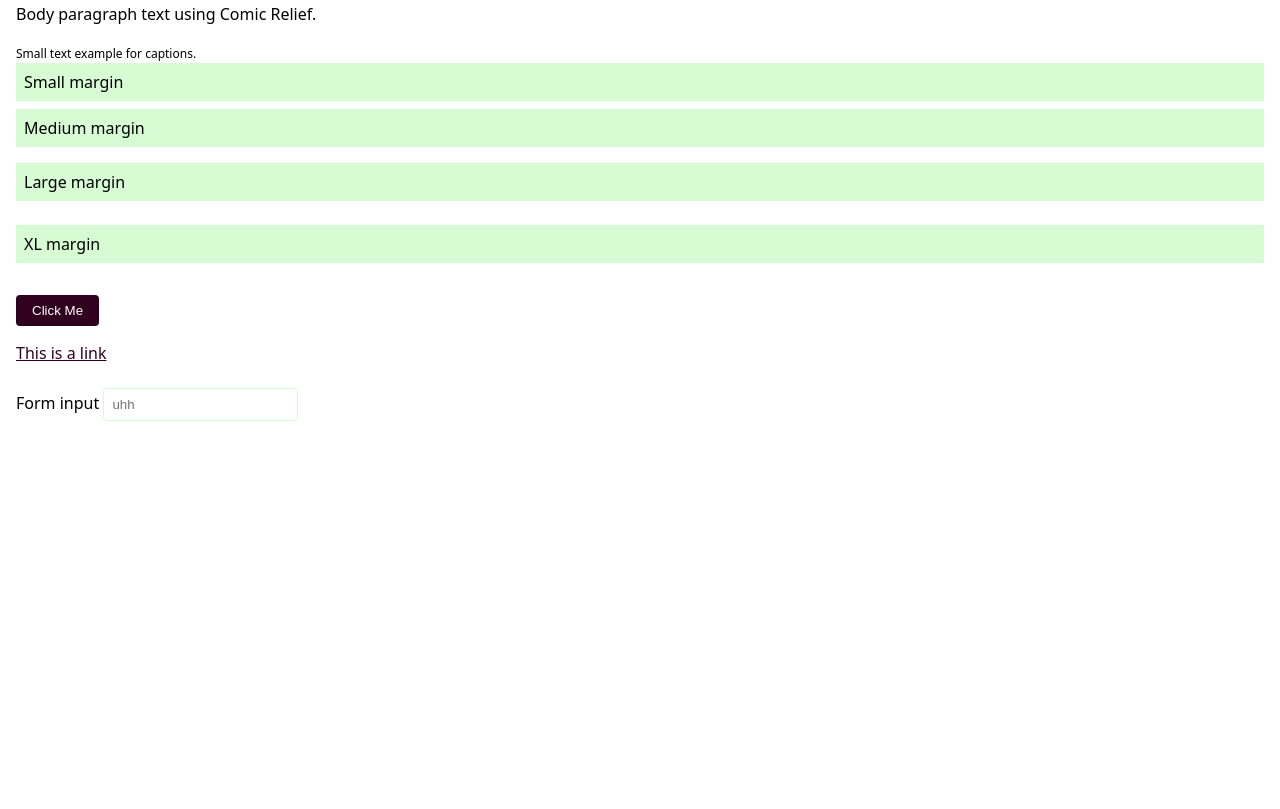
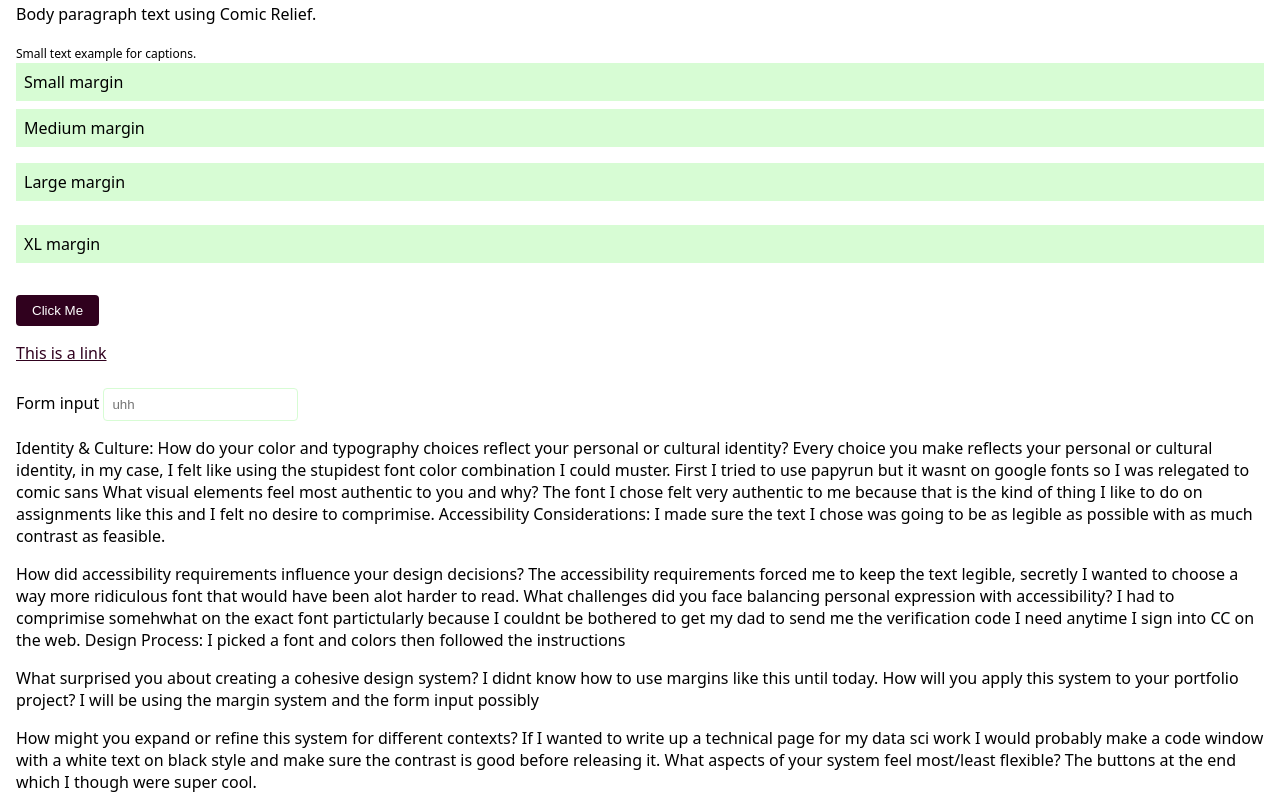
Before and after one commit to yank0h/webWiley, a plain HTML site: page ica/wk4/index.html in a window 1280 px wide. Shown: the part 321-1130 px from the top of the page. Before the commit the page ends 800 px from the top, so only its background shows below. Drawn offline with Linux system fonts and the light colour scheme; a web font is replaced by a local one.

Commit message:
paragraph

```diff
--- a/ica/wk4/index.html
+++ b/ica/wk4/index.html
@@ -96,5 +96,38 @@
   <p><a href="#">This is a link</a></p>
   <label for="name">Form input</label>
   <input type="text" id="name" placeholder="uhh">
+
+  <section>
+    <p>Identity & Culture:
+
+      How do your color and typography choices reflect your personal or cultural identity?
+      Every choice you make reflects your personal or cultural identity, in my case, I felt like using the stupidest font color combination I could muster. First I tried to use papyrun but it wasnt on google fonts so I was relegated to comic sans
+      What visual elements feel most authentic to you and why?
+      The font I chose felt very authentic to me because that is the kind of thing I like to do on assignments like this and I felt no desire to comprimise.
+      Accessibility Considerations:
+      I made sure the text I chose was going to be as legible as possible with as much contrast as feasible.
+      </p>
+      <p>
+        How did accessibility requirements influence your design decisions?
+        The accessibility requirements forced me to keep the text legible, secretly I wanted to choose a way more ridiculous font that would have been alot harder to read.
+        What challenges did you face balancing personal expression with accessibility?
+        I had to comprimise somehwhat on the exact font partictularly because I couldnt be bothered to get my dad to send me the verification code I need anytime I sign into CC on the web.
+        Design Process:
+        I picked a font and colors then followed the instructions
+      </p>
+      <p>
+        What surprised you about creating a cohesive design system?
+        I didnt know how to use margins like this until today.
+        How will you apply this system to your portfolio project?
+        I will be using the margin system and the form input possibly
+      </p>
+      <p>
+        How might you expand or refine this system for different contexts?
+        If I wanted to write up a technical page for my data sci work I would probably make a code window with a white text on black style and make sure the contrast is good before releasing it.
+        What aspects of your system feel most/least flexible?
+        The buttons at the end which I though were super cool.
+      </p>
+  </section>
+
 </body>
 </html>
```
